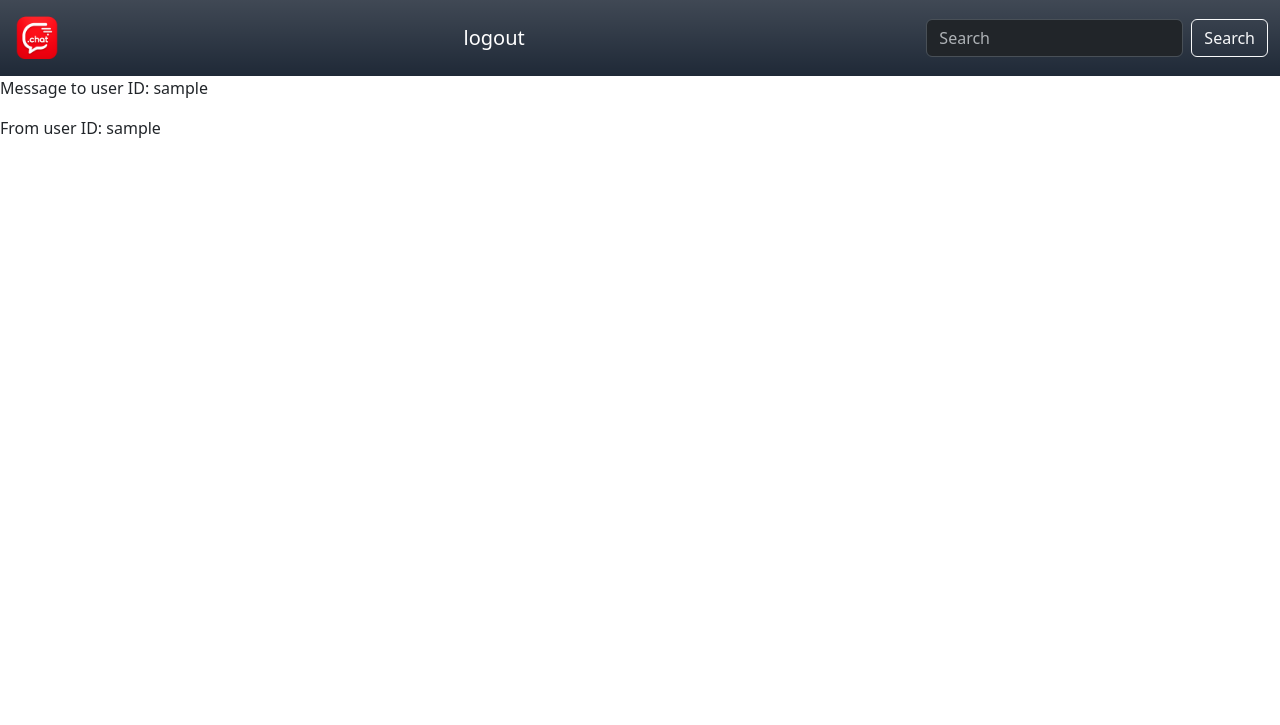
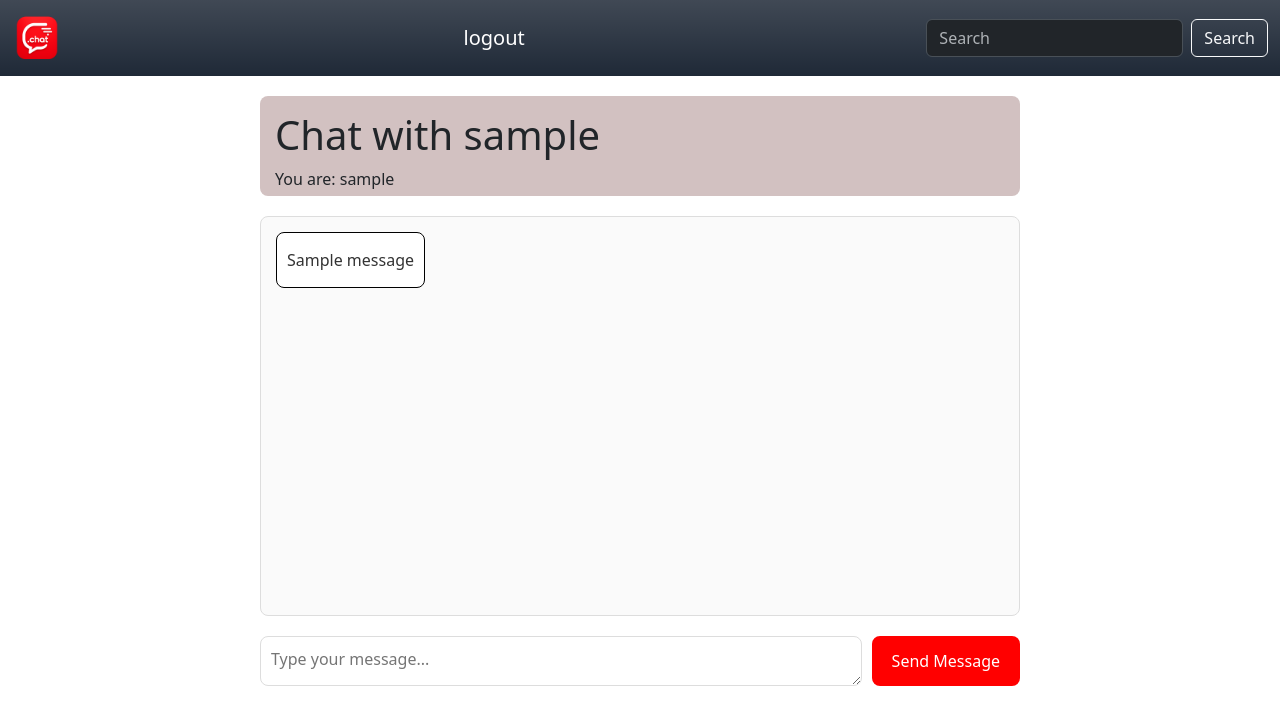
Before and after one commit to suhailk06/dot_chat, a Django app: template dot_chat/my_app/templates/message_page.html in a window 1280 px wide. Shown: the top 725 px of the page. Run offline with Django 5.2, Linux system fonts and the light colour scheme; the template is opened without the code that fills it: values that come from a table or form of the project are taken from there, others are empty; tables that the repository leaves empty hold one stand-in row (values such as "Sample post"); one stand-in notice (Sample message) is shown.

Commit message:
added message page

```diff
--- a/dot_chat/my_app/templates/message_page.html
+++ b/dot_chat/my_app/templates/message_page.html
@@ -1,5 +1,152 @@
-{%extends "base.html" %}
+{% extends "base.html" %}
 {% block content %}
-<p>Message to user ID: {{receiver.username}}</p>
-<p>From user ID: {{sender.username}}</p>
+<div class="chat-container">
+    <div class="chat-header">
+        <h1>Chat with {{ receiver.username }}</h1>
+        <p>You are: {{ sender.username }}</p>
+    </div>
+
+    <div class="messages-container" id="messagesContainer">
+        {% if messages %}
+            {% for msg in messages %}
+                <div class="message {% if msg.sender == sender %}sent{% else %}received{% endif %}">
+                    {% comment %} <strong>{{ msg.sender.username }}</strong> {% endcomment %}
+                    <p>{{ msg.message }}</p>
+                    <small>{{ msg.message_time|date:"Y-m-d H:i" }}</small>
+                </div>
+            {% endfor %}
+        {% else %}
+            <p>No messages yet. Start chatting!</p>
+        {% endif %}
+    </div>
+
+    <div class="message-form">
+        <form method="POST" action="{% url 'message_page' receiver_id=receiver.id %}" id="messageForm">
+            {% csrf_token %}
+            <div class="form-row">
+                <textarea
+                    name="message"
+                    placeholder="Type your message..."
+                    rows="3"
+                    required
+                ></textarea>
+                <button type="submit">Send Message</button>
+            </div>
+        </form>
+    </div>
+</div>
+
+<script>
+// Auto-scroll to bottom on page load
+window.onload = function() {
+    const container = document.getElementById('messagesContainer');
+    container.scrollTop = container.scrollHeight;
+}
+
+// Auto-scroll to bottom when new message is sent
+document.getElementById('messageForm').addEventListener('submit', function() {
+    setTimeout(function() {
+        const container = document.getElementById('messagesContainer');
+        container.scrollTop = container.scrollHeight;
+    }, 100);
+});
+</script>
+
+<style>
+.chat-container {
+    max-width: 800px;
+    margin: 0 auto;
+    padding: 20px;
+}
+
+.chat-header {
+    background: #d2c1c1;
+    padding: 15px;
+    border-radius: 8px;
+    margin-bottom: 20px;
+    height: 100px;
+}
+
+.messages-container {
+    height: 400px;
+    overflow-y: auto;
+    border: 1px solid #ddd;
+    padding: 15px;
+    border-radius: 8px;
+    margin-bottom: 20px;
+    background: #fafafa;
+    display: flex;
+    flex-direction: column;
+}
+
+.message {
+    margin-bottom: 10px;
+    padding: 10px;
+    border-radius: 8px;
+}
+
+.message.sent {
+    background: #dcf8c6;
+    text-align: right;
+    margin-left: 50px;
+    align-self: flex-end;
+}
+
+.message.received {
+    background: #ffffff;
+    margin-right: 50px;
+    border: 1px solid #000000;
+    align-self: flex-start;
+}
+
+.message strong {
+    display: block;
+    color: #333;
+    font-size: 14px;
+}
+
+.message p {
+    margin: 5px 0;
+    color: #333;
+}
+
+.message small {
+    color: #666;
+    font-size: 12px;
+}
+
+.message-form {
+    margin-top: 20px;
+}
+
+.message-form .form-row {
+    display: flex;
+    gap: 10px;
+    align-items: flex-start;
+}
+
+.message-form textarea {
+    flex: 1;
+    padding: 10px;
+    border: 1px solid #ddd;
+    border-radius: 8px;
+    resize: vertical;
+    height: 50px;
+}
+
+.message-form button {
+    padding: 10px 20px;
+    background: #ff0000;
+    color: white;
+    border: none;
+    border-radius: 8px;
+    height: 50px;
+    white-space: nowrap;
+    cursor: pointer;
+}
+
+.message-form button:hover {
+    background: #cc0000;
+}
+</style>
 {% endblock %}
```
Also changed, not shown: dot_chat/my_app/views.py (+45 -12 lines).
